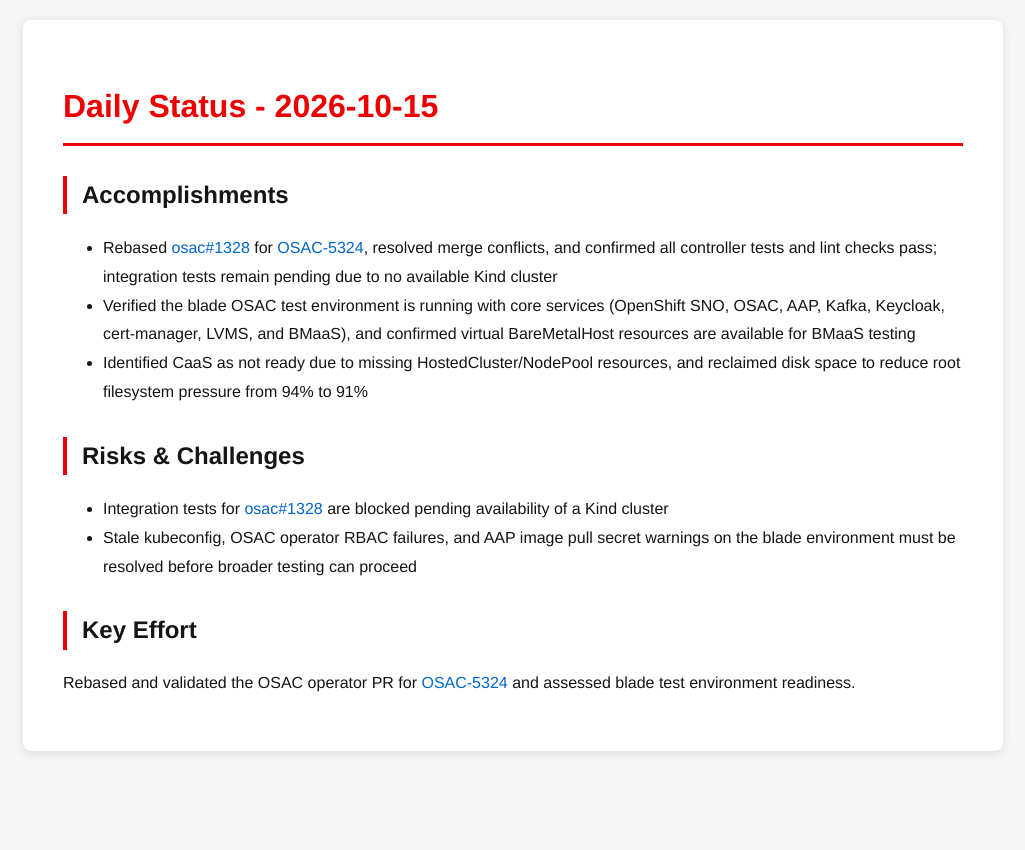
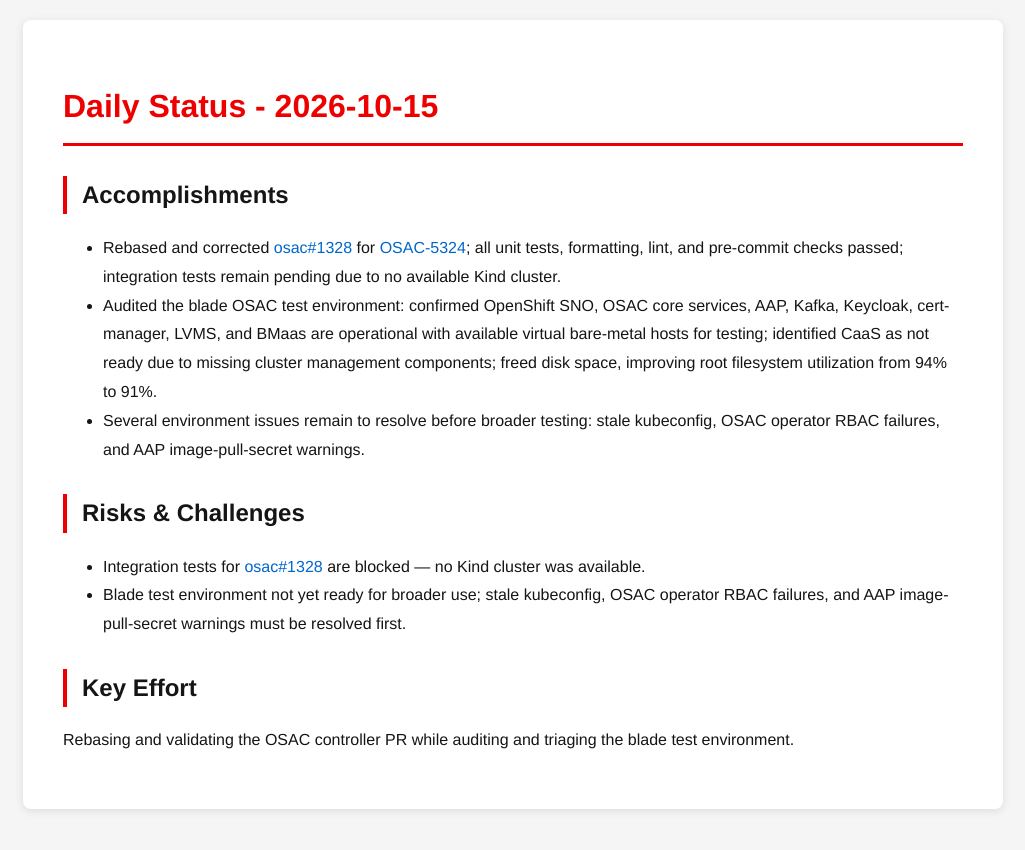
Before and after one commit to tzvatot/daily-status, a Jekyll site: the page built from 2026-10-15.md, in a window 1280 px wide. Shown: the top 850 px of the page, without its empty margins (127-1152 px from the left). Built offline with Jekyll 4.4.1, drawn with Linux system fonts in a browser that asks for light colours.

Commit message:
Daily status update - 2026-10-15

```diff
--- a/2026-10-15.md
+++ b/2026-10-15.md
@@ -7,13 +7,13 @@
 # Daily Status - 2026-10-15
 
 ## Accomplishments
-- Rebased [osac#1328](https://github.com/osac-project/osac/pull/1328) for [OSAC-5324](https://redhat.atlassian.net/browse/OSAC-5324), resolved merge conflicts, and confirmed all controller tests and lint checks pass; integration tests remain pending due to no available Kind cluster
-- Verified the blade OSAC test environment is running with core services (OpenShift SNO, OSAC, AAP, Kafka, Keycloak, cert-manager, LVMS, and BMaaS), and confirmed virtual BareMetalHost resources are available for BMaaS testing
-- Identified CaaS as not ready due to missing HostedCluster/NodePool resources, and reclaimed disk space to reduce root filesystem pressure from 94% to 91%
+- Rebased and corrected [osac#1328](https://github.com/osac-project/osac/pull/1328) for [OSAC-5324](https://redhat.atlassian.net/browse/OSAC-5324); all unit tests, formatting, lint, and pre-commit checks passed; integration tests remain pending due to no available Kind cluster.
+- Audited the blade OSAC test environment: confirmed OpenShift SNO, OSAC core services, AAP, Kafka, Keycloak, cert-manager, LVMS, and BMaas are operational with available virtual bare-metal hosts for testing; identified CaaS as not ready due to missing cluster management components; freed disk space, improving root filesystem utilization from 94% to 91%.
+- Several environment issues remain to resolve before broader testing: stale kubeconfig, OSAC operator RBAC failures, and AAP image-pull-secret warnings.
 
 ## Risks & Challenges
-- Integration tests for [osac#1328](https://github.com/osac-project/osac/pull/1328) are blocked pending availability of a Kind cluster
-- Stale kubeconfig, OSAC operator RBAC failures, and AAP image pull secret warnings on the blade environment must be resolved before broader testing can proceed
+- Integration tests for [osac#1328](https://github.com/osac-project/osac/pull/1328) are blocked — no Kind cluster was available.
+- Blade test environment not yet ready for broader use; stale kubeconfig, OSAC operator RBAC failures, and AAP image-pull-secret warnings must be resolved first.
 
 ## Key Effort
-Rebased and validated the OSAC operator PR for [OSAC-5324](https://redhat.atlassian.net/browse/OSAC-5324) and assessed blade test environment readiness.
+Rebasing and validating the OSAC controller PR while auditing and triaging the blade test environment.
```
